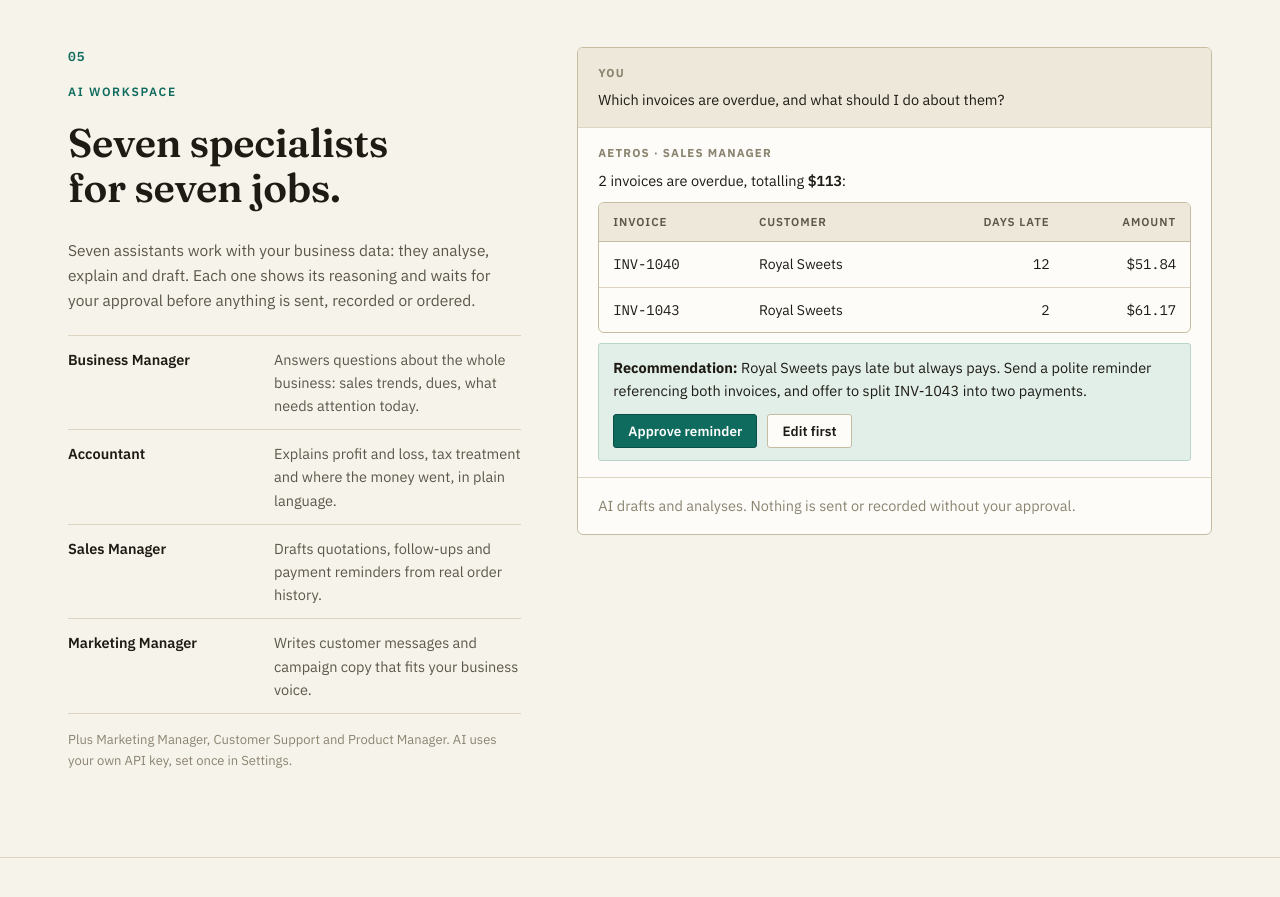
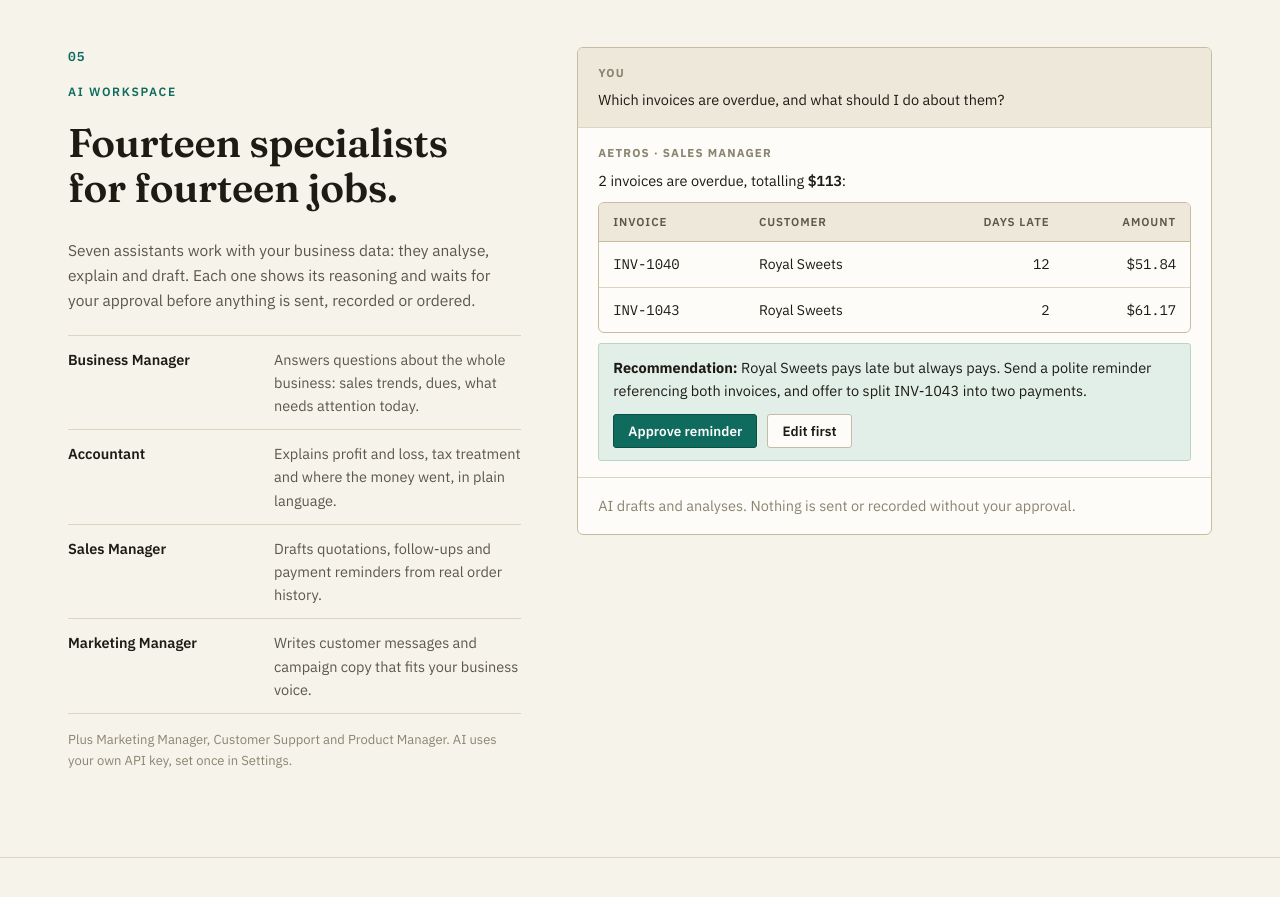
Before and after one commit to Tabi02/munimai-website, a Next.js app: page /features in a window 1280 px wide. Shown: the part 3140-4037 px from the top of the page. Built offline with nearby package versions, Linux system fonts and the light colour scheme.

Commit message:
Fix: Seven specialists -> Fourteen (matches 14 AI agents)

```diff
--- a/src/app/demo/page.tsx
+++ b/src/app/demo/page.tsx
@@ -11,7 +11,7 @@ const NEEDS: Array<{ tab: TabId; label: string; hint: string; note: string }> =
   { tab: "inventory", label: "Stock and inventory", hint: "Levels, reorder points", note: "Stock moves the moment an order is confirmed. Reorder points warn you before a shelf goes empty." },
   { tab: "customers", label: "Customers", hint: "Records, history, dues", note: "Every customer gets a record with contact details, open dues, payment history and notes." },
   { tab: "finance", label: "Reports and accounts", hint: "P&L, expenses, tax", note: "Expenses, profit and loss, and tax-aware reporting that match how small businesses actually file." },
-  { tab: "ai", label: "AI assistance", hint: "Questions, drafts, approvals", note: "Seven specialists analyse your real records, recommend the next step, and wait for your approval." },
+  { tab: "ai", label: "AI assistance", hint: "Questions, drafts, approvals", note: "Fourteen specialists analyse your real records, recommend the next step, and wait for your approval." },
   { tab: "automation", label: "Automation", hint: "Reminders, alerts", note: "Overdue reminders, low-stock alerts and follow-ups that run themselves, with you in control." },
 ];
 
--- a/src/app/features/page.tsx
+++ b/src/app/features/page.tsx
@@ -206,7 +206,7 @@ export default function FeaturesPage() {
           <div className="split">
             <Reveal>
               <div>
-                <TourHead index="05" eyebrow="AI workspace" title="Seven specialists for seven jobs." />
+                <TourHead index="05" eyebrow="AI workspace" title="Fourteen specialists for fourteen jobs." />
                 <p>
                   Seven assistants work with your business data: they analyse, explain
                   and draft. Each one shows its reasoning and waits for your approval
```
